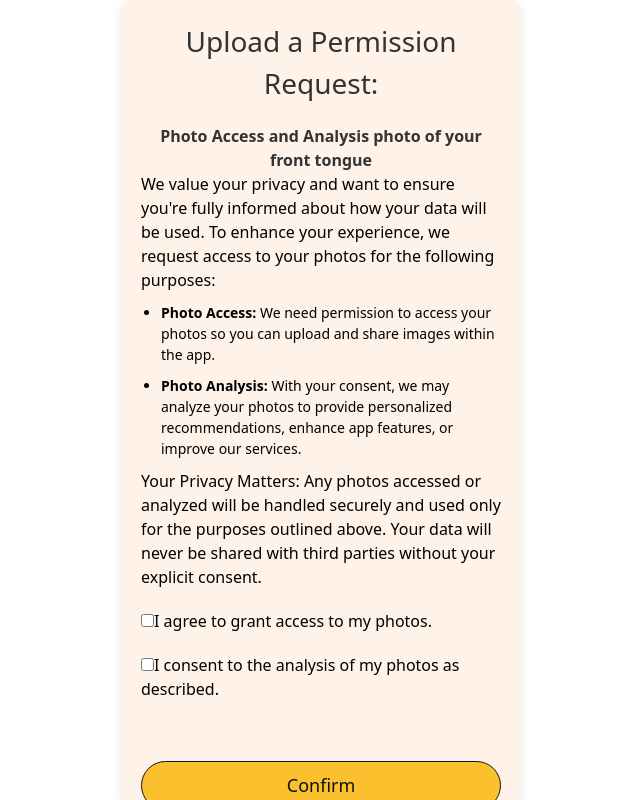
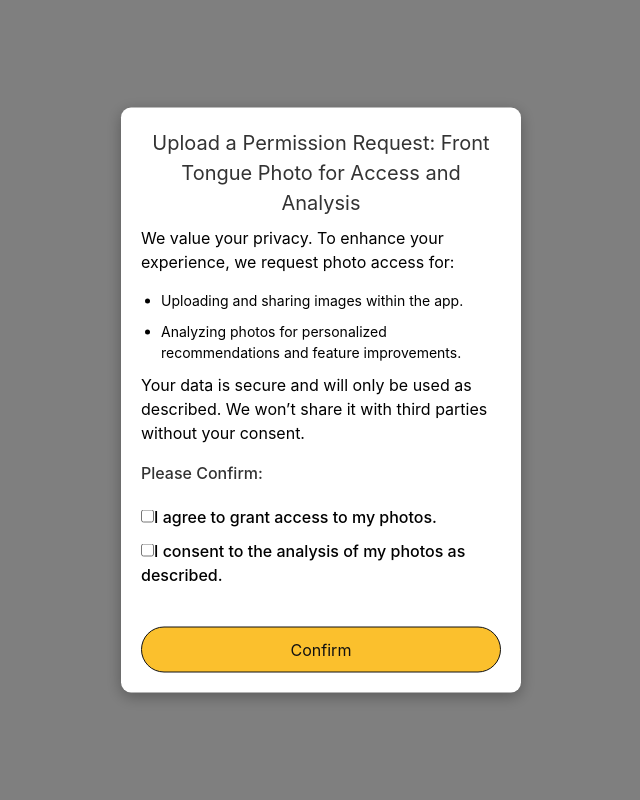
Before and after one commit to wparng/AI-FoodTherapist, a React (Create React App) app in the folder frontend/: page /permission-request in a window 1280 px wide. Shown: the whole page, without its empty margins (319-959 px from the left). Built offline with nearby package versions, Linux system fonts and the light colour scheme.

Commit message:
update permission page style

```diff
--- a/frontend/src/App.css
+++ b/frontend/src/App.css
@@ -66,22 +66,6 @@ img {
   display: block;
   margin: 20px auto;
   border-radius: 10px;
-}
-/* Permission Page*/
-.permission ul {
-  margin-top: 10px;
-  list-style-type: disc;
-  padding-left: 20px;
-}
-
-.permission li {
-  margin-bottom: 10px;
-  font-size: 14px;
-  line-height: 1.5;
-}
-
-.checkbox-container {
-  margin: 20px 0;
 }
 
 /* Questionnaire Page*/
--- /dev/null
+++ b/frontend/src/components/PermissionRequest.css
@@ -0,0 +1,78 @@
+.permission-page {
+  background-color: white;
+  border-radius: 10px;
+  padding: 20px;
+  width: 90%;
+  max-width: 400px;
+  margin: 0 auto;
+  box-shadow: 0 4px 15px rgba(0, 0, 0, 0.3);
+  position: fixed;
+  top: 50%;
+  left: 50%;
+  transform: translate(-50%, -50%);
+  z-index: 1000;
+  animation: fadeIn 0.3s;
+}
+
+@keyframes fadeIn {
+  from {
+    opacity: 0;
+  }
+  to {
+    opacity: 1;
+  }
+}
+
+.permission-page h1 {
+  font-size: 1.25rem;
+  margin-bottom: 0.5rem;
+  text-align: center;
+}
+.permission-page h2 {
+  font-size: 1rem;
+  margin-bottom: 1rem;
+  text-align: left;
+  font-weight: 500;
+}
+.permission-page p {
+  text-align: left;
+  margin-bottom: 1rem;
+}
+
+.permission-page ul {
+  margin-top: 10px;
+  list-style-type: disc;
+  padding-left: 20px;
+}
+
+.permission-page li {
+  margin-bottom: 10px;
+  font-size: 14px;
+  line-height: 1.5;
+}
+
+.checkbox-container {
+  margin: 20px 0;
+  text-align: left;
+}
+
+.checkbox-container label {
+  display: block;
+  margin-bottom: 10px;
+}
+
+.confirm-button {
+  padding: 10px 20px;
+  font-size: 1rem;
+  cursor: pointer;
+}
+
+.permission-overlay {
+  position: fixed;
+  top: 0;
+  left: 0;
+  width: 100%;
+  height: 100%;
+  background-color: rgba(0, 0, 0, 0.5);
+  z-index: 999;
+}
--- a/frontend/src/components/PermissionRequest.js
+++ b/frontend/src/components/PermissionRequest.js
@@ -1,6 +1,7 @@
 import React, { useState } from "react";
 import { Link } from "react-router-dom";
 import Modal from "./Modal";
+import "./PermissionRequest.css";
 
 const PermissionRequest = () => {
   const [photoAccess, setPhotoAccess] = useState(false);
@@ -20,30 +21,29 @@ const PermissionRequest = () => {
   };
 
   return (
-    <div className="app permission">
-      <h1>Upload a Permission Request:</h1>
-      <h2>Photo Access and Analysis photo of your front tongue</h2>
+    <>
+      <div className="permission-overlay" />
+      <div className="permission-page">
+        <h1>
+          Upload a Permission Request: Front Tongue Photo for Access and
+          Analysis
+        </h1>
         <p>
-        We value your privacy and want to ensure you're fully informed about how
-        your data will be used. To enhance your experience, we request access to
-        your photos for the following purposes:
+          We value your privacy. To enhance your experience, we request photo
+          access for:
         </p>
         <ul>
+          <li>Uploading and sharing images within the app.</li>
           <li>
-          <strong>Photo Access:</strong> We need permission to access your
-          photos so you can upload and share images within the app.
-        </li>
-        <li>
-          <strong>Photo Analysis:</strong> With your consent, we may analyze
-          your photos to provide personalized recommendations, enhance app
-          features, or improve our services.
+            Analyzing photos for personalized recommendations and feature
+            improvements.
           </li>
         </ul>
         <p>
-        Your Privacy Matters: Any photos accessed or analyzed will be handled
-        securely and used only for the purposes outlined above. Your data will
-        never be shared with third parties without your explicit consent.
+          Your data is secure and will only be used as described. We won’t share
+          it with third parties without your consent.
         </p>
+        <h2>Please Confirm:</h2>
         <div className="checkbox-container">
           <label>
             <input
@@ -62,13 +62,15 @@ const PermissionRequest = () => {
             I consent to the analysis of my photos as described.
           </label>
         </div>
-      <div>
+        <div className="button-container">
           {isEligibleForNavigation ? (
             <Link to="/upload-photo">
-            <button>Confirm</button>
+              <button className="confirm-button">Confirm</button>
             </Link>
           ) : (
-          <button onClick={handleConfirm}>Confirm</button>
+            <button className="confirm-button" onClick={handleConfirm}>
+              Confirm
+            </button>
           )}
         </div>
 
@@ -80,6 +82,7 @@ const PermissionRequest = () => {
           />
         )}
       </div>
+    </>
   );
 };
 
```
Lines whose indentation alone changed are shown as unchanged.
